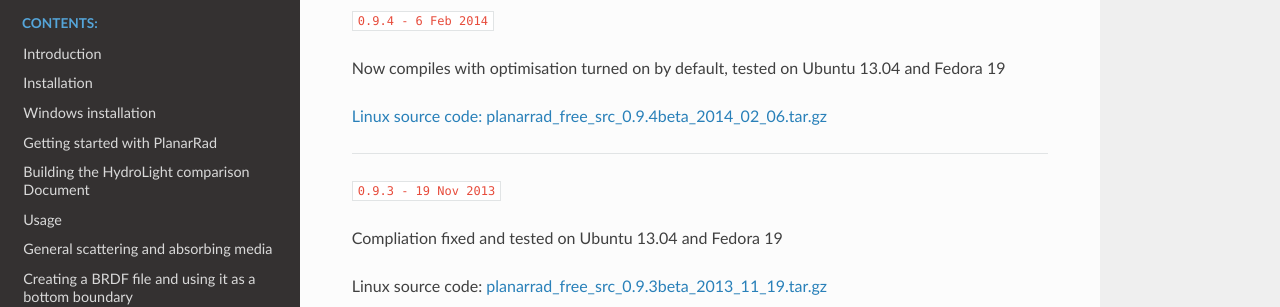
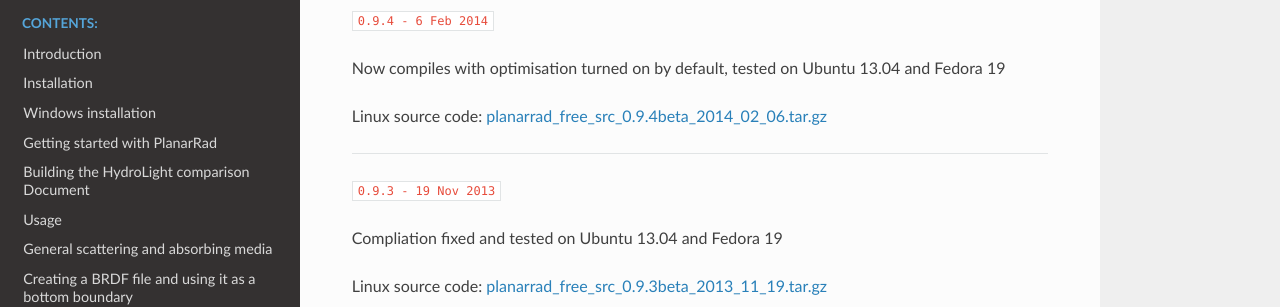
Before and after one commit to catchSheep/PlanarRad, a Sphinx documentation site: the page built from docs/source/misc/previous_versions.md, in a window 1280 px wide and 1379 px high. Shown: the part 369-676 px from the top of the window. Built offline with Sphinx 7.4.7 and the Read the Docs theme 2.0.0, drawn with Linux system fonts in a browser that asks for light colours.

Commit message:
updating docs

```diff
--- a/docs/source/misc/previous_versions.md
+++ b/docs/source/misc/previous_versions.md
@@ -10,7 +10,7 @@
 
 Now compiles with optimisation turned on by default, tested on Ubuntu 13.04 and Fedora 19
 
-[Linux source code: planarrad_free_src_0.9.4beta_2014_02_06.tar.gz]((https://github.com/catchSheep/PlanarRad/releases/download/old/planarrad_free_src_0.9.4beta_2014_02_06.tar.gz))
+Linux source code: [planarrad_free_src_0.9.4beta_2014_02_06.tar.gz]((https://github.com/catchSheep/PlanarRad/releases/download/old/planarrad_free_src_0.9.4beta_2014_02_06.tar.gz))
 
 ---
 `0.9.3 - 19 Nov 2013`
```
